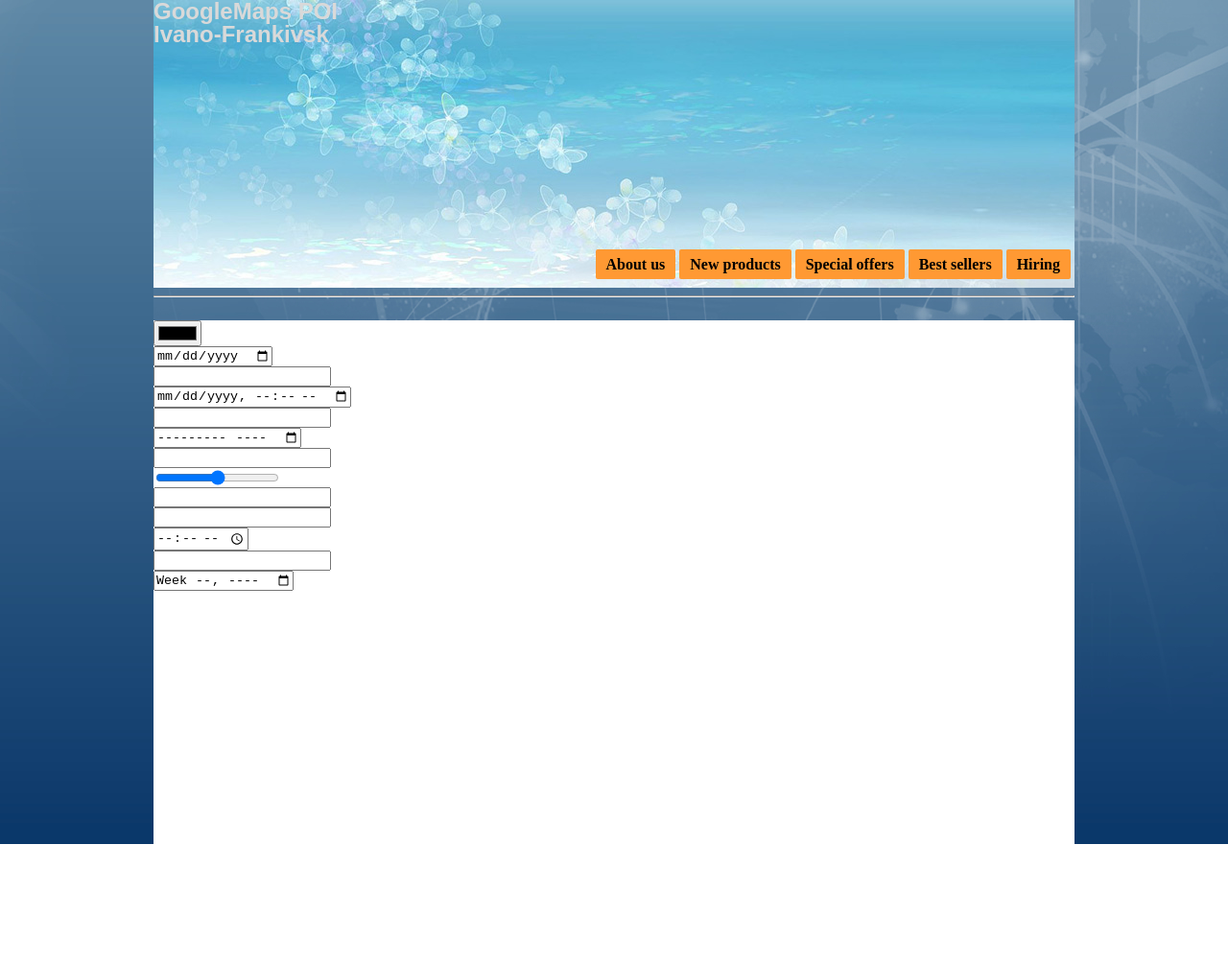
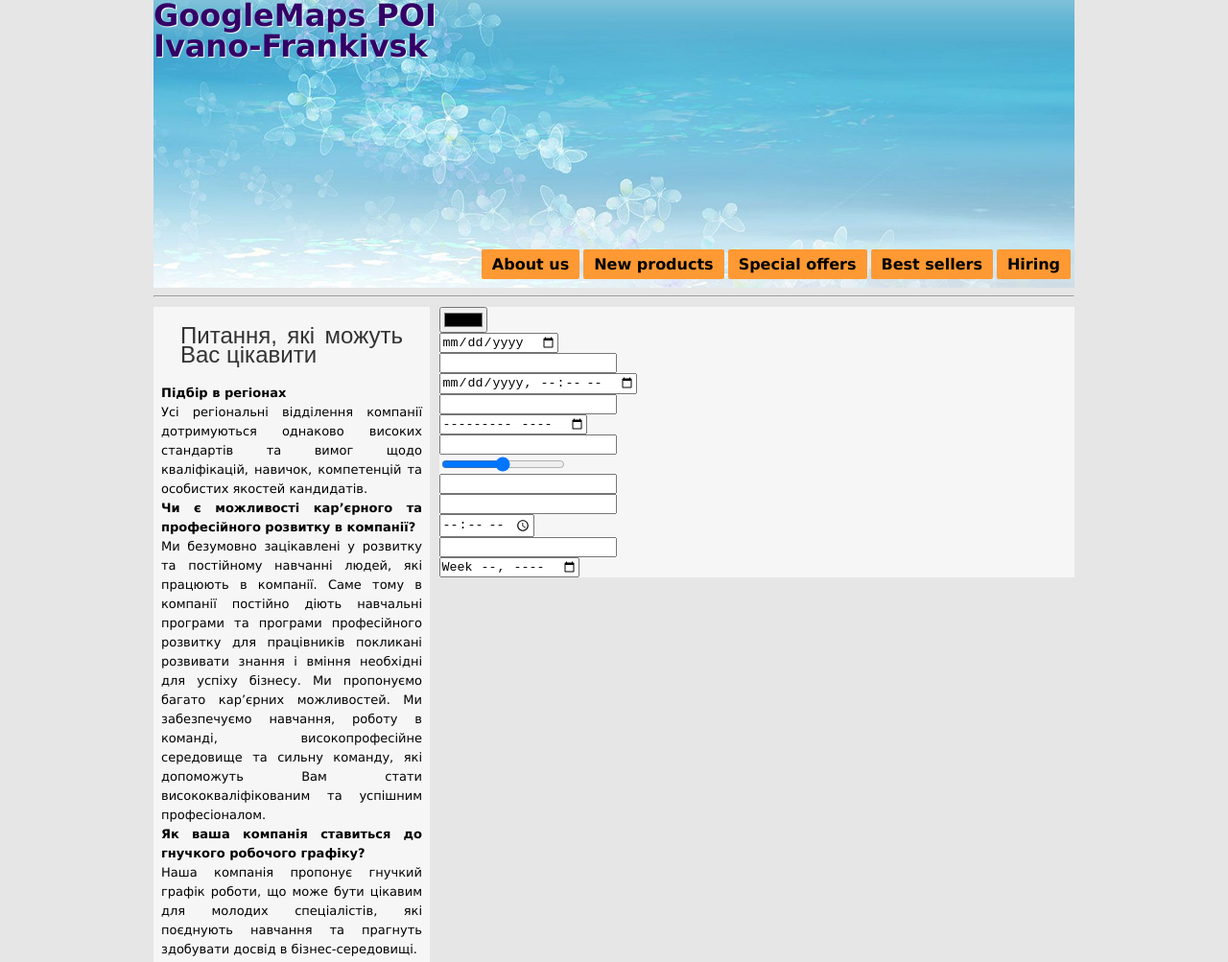
Before and after one commit to Oleksandr-Adamchuk/localStorage, a plain HTML site: page index.html in a window 1280 px wide. Shown: the top 1003 px of the page at 96% size. Drawn offline with Linux system fonts and the light colour scheme.

Commit message:
aded 'aside' block

```diff
--- a/css/style.css
+++ b/css/style.css
@@ -4,26 +4,36 @@ html, body {
     margin: 0 auto;
 }
 body {
-    background-image: url(/img/website-bg.jpg);
-    background-repeat: repeat-x;
+    background: #E6E6E6 none repeat scroll 0% 0% !important;
+    /*background-image: url(/img/website-bg.jpg);
+    background-repeat: repeat-x;*/
 }
 header {
     background-image: url(/img/BG.jpg);
     height: 300px;
 }
 
-header h1, p {
-    color: #d9d9d9;
-    font-family: sans-serif;
-    font-size: 24px;
+header h1 {
+    color: #330066;
+    font-family: Geneva, Arial, Helvetica, sans-serif;
+    font-size: 32px;
     font-weight: bold;
-    text-shadow: 1px 1px 1px .5;
+    text-shadow: 1px 1px 1px white;
+}
+header > p {
+    color: #330066;
+    font-family: Geneva, Arial, Helvetica, sans-serif;
+    font-size: 32px;
+    font-weight: bold;
+    text-shadow: 1px 1px 1px white;
 }
 .line {
-
 }
 input {
     display: block;
+}
+.nav_wrapper {
+    height: 2px;
 }
 nav {
     text-align:right;
@@ -41,6 +51,7 @@ nav li:hover {
     color: #ffbf80;
 }
 nav a {
+    font-family: Geneva, Arial, Helvetica, sans-serif;
     color: black;
     text-decoration: none;
     font-weight: bold;
@@ -49,7 +60,44 @@ nav a:hover {
     color: #d9d9d9;
 }
 .content {
-    width: 960px;
-    height: 900px;
-    background-color: white;
+    background-color: #F6F6F6;
 }
+
+main aside {
+    display: inline-block;
+    box-sizing: border-box;
+    vertical-align: top;
+    width: 30%;
+    background-color: #f6f6f6;
+    padding: 0px 8px;
+    text-align: justify;
+}
+aside div > p {
+font-size: 24px;
+padding: 20px;
+color: #333;
+margin: 0px;
+font-weight: normal;
+font-family: Arial;
+}
+main section {
+    display: inline-block;
+    box-sizing: border-box;
+    width: 69%;
+    background-color: #f6f6f6;
+    float: right;
+}
+article h3 {
+font-family: Verdana,Geneva,sans-serif;
+font-size: 13px;
+line-height: 20px;
+color: #000;
+font-weight: bold;
+
+}
+aside p {
+font-family: Verdana,Geneva,sans-serif;
+font-size: 13px;
+line-height: 20px;
+color: #000;
+}
--- a/index.html
+++ b/index.html
@@ -2,6 +2,7 @@
 <html>
 <head>
 	<title>Login to Google Maps</title>
+	<meta charset="UTF-8">
 	<link rel="stylesheet" href="css/reset.css">
 	<link rel="stylesheet" href="css/style.css">
 	<script type="text/javascript" src="scripts/script.js"></script>
@@ -12,7 +13,7 @@
 		<p>Ivano-Frankivsk</p>
 	</header>
 	<div class="line"><hr></div>
-	<div class="main" role=main>
+	<div class="nav_wrapper">
 	<nav>
 		<ul>
 			<li><a href="#">About us</a></li>
@@ -22,7 +23,33 @@
 			<li><a href="#">Hiring</a></li>
 		</ul>
 	</nav>
-	<section class=content>
+	</div>
+	<main>
+		<aside>
+			<div>
+				<p>Питання, які можуть Вас цікавити</p>
+				<article>
+					<h3>Підбір в регіонах</h3>
+					<p>Усі регіональні відділення компанії дотримуються однаково високих стандартів та вимог щодо кваліфікацій, навичок, компетенцій та особистих якостей кандидатів. </p>
+				</article>
+				<article>
+					<h3>Чи є можливості кар’єрного та професійного розвитку в компанії?</h3>
+					<p>Ми безумовно зацікавлені у розвитку та постійному навчанні людей, які працюють в компанії.
+					Саме тому в компанії постійно діють навчальні програми та програми професійного розвитку для працівників покликані розвивати знання і вміння необхідні для успіху бізнесу. Ми пропонуємо багато кар’єрних можливостей.
+					Ми забезпечуємо навчання, роботу в команді, високопрофесійне середовище та сильну команду, які допоможуть Вам стати висококваліфікованим та успішним професіоналом.</p>
+				</article>
+				<article>
+					<h3>Як ваша компанія ставиться до гнучкого робочого графіку? </h3>
+					<p>Наша компанія пропонує гнучкий графік роботи, що може бути цікавим для молодих спеціалістів, які поєднують навчання та прагнуть здобувати досвід в бізнес-середовищі.</p>
+				</article>
+				<article>
+					<h3>Чи впливає сам працівник на свій кар’єрний розвиток?</h3>
+					<p>Так, працівник в першу чергу впливає на свій кар’єрний і професійний розвиток, забезпечуючи високі показники в роботі на своєму місці праці, якнайкраще виконуючи свої щоденні обов’язки.</p>
+				</article>
+
+			</div>
+		</aside><!--
+		--><section class=content>
 			<form >
 			<input type="color">
 			<input type="date">
@@ -39,5 +66,6 @@
 			<input type="week">
 		</form>
 		</section>
+	</main>
 </body>
 </html>
```
Lines whose indentation alone changed are shown as unchanged.
